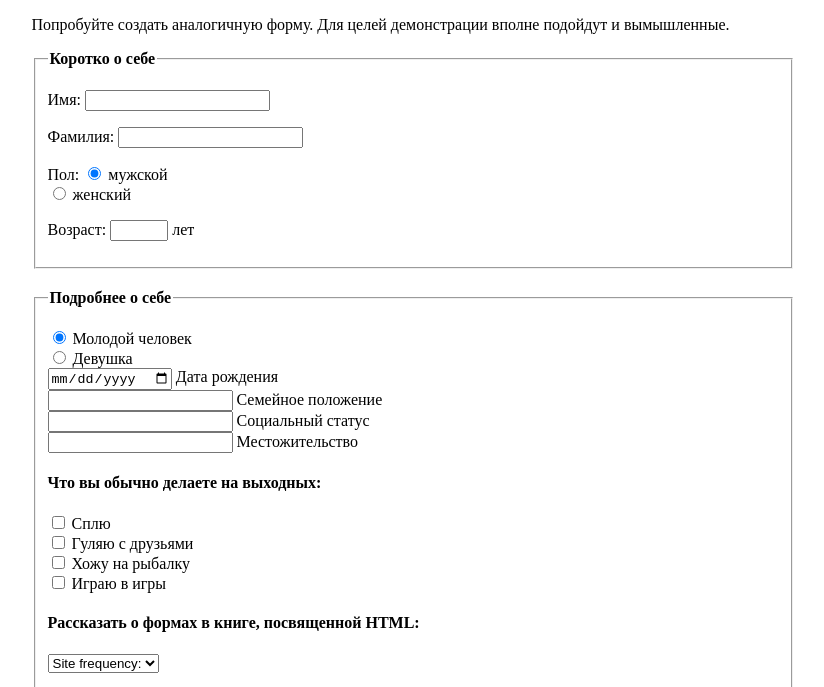
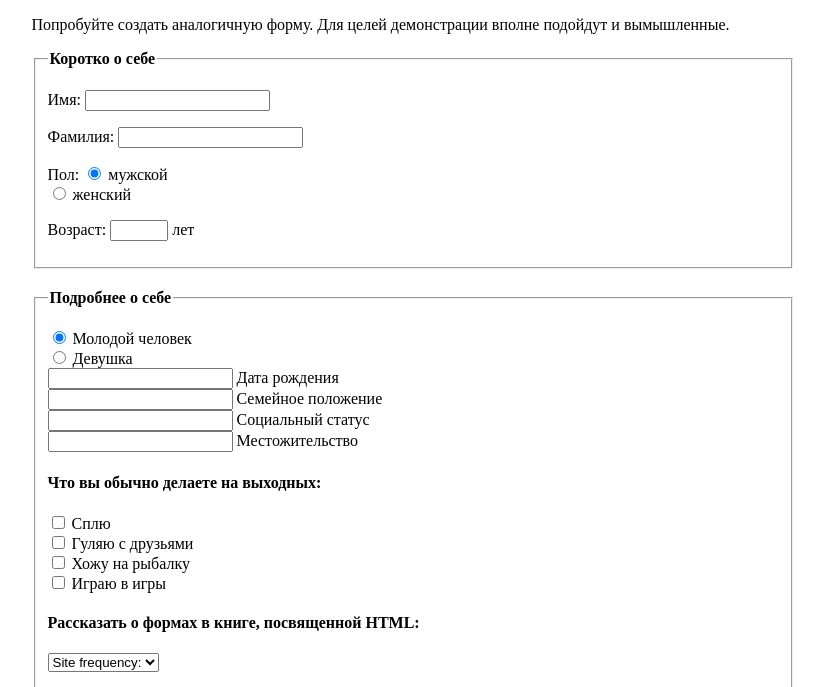
Before and after one commit to andrii91/geekhub_frontend_js_9_lytvyn, a plain HTML site: page homework-1-2/index.html in a window 1280 px wide. Shown: the part 113-800 px from the top of the page, without its empty margins (227-1051 px from the left). Drawn offline with Linux system fonts and the light colour scheme.

```diff
--- a/homework-1-2/index.html
+++ b/homework-1-2/index.html
@@ -59,7 +59,7 @@
           <input type="radio" name="sex_1"> Девушка
         </label>
         <label for="date">
-          <input id="date" type="date"> Дата рождения
+          <input id="date" type="text"> Дата рождения
         </label>
         <label for="fam">
           <input id="fam" type="text"> Семейное положение
```
